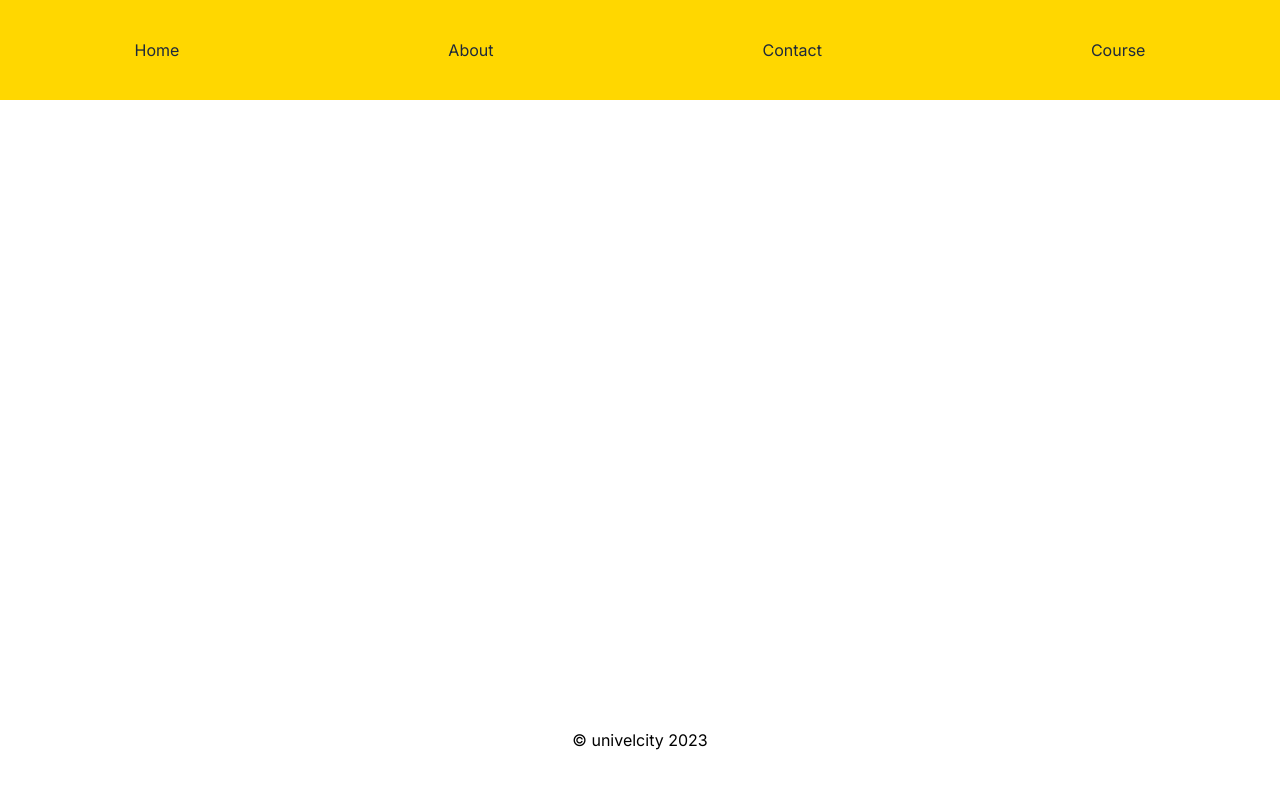
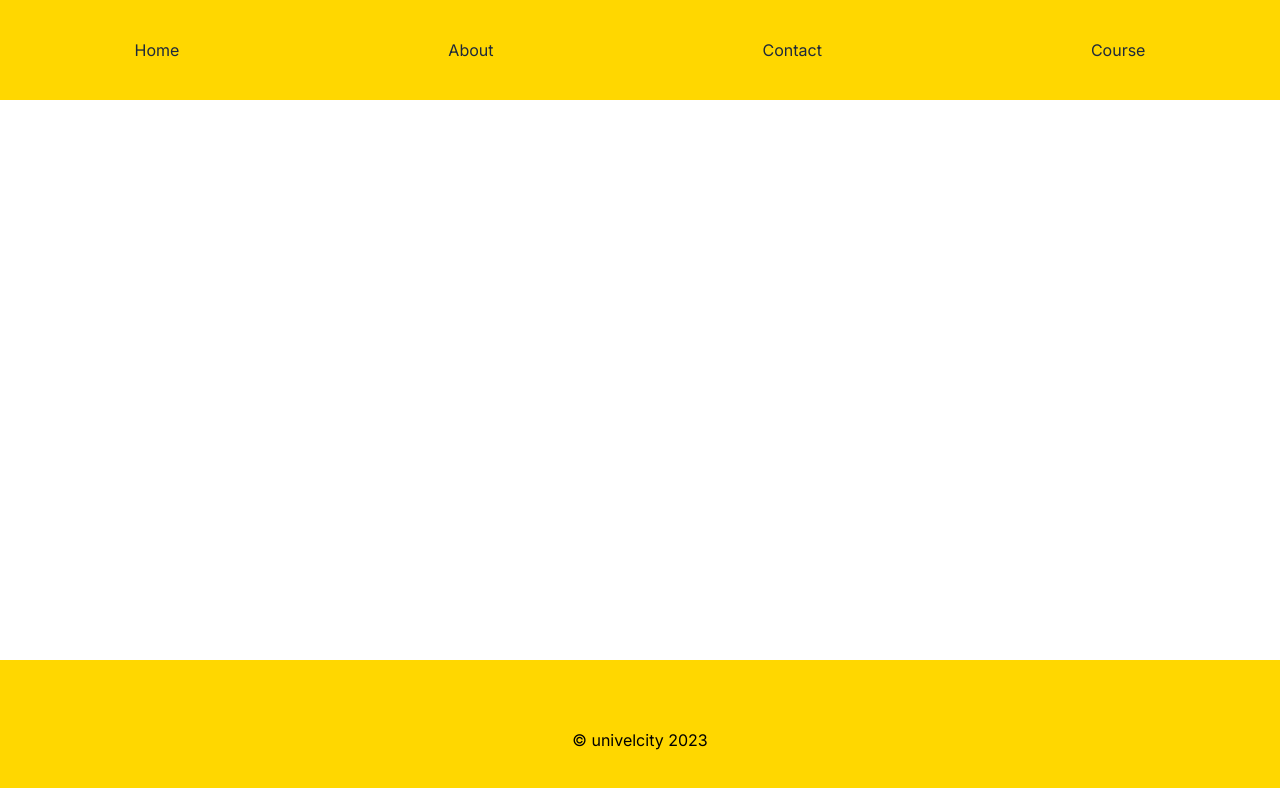
Before and after one commit to Bsoluwanjoba/frontend, a Next.js app: page / in a window 1280 px wide. Shown: the top 788 px of the page. Built offline with nearby package versions, Linux system fonts and the light colour scheme.

Commit message:
modify footer files

```diff
--- a/src/app/components/Footer.jsx
+++ b/src/app/components/Footer.jsx
@@ -1,7 +1,7 @@
 
 export default function Footer() {
   return (
-     <footer className="bg-gold flex items-center justify-center h-[20vh]">
+     <footer className="bg-[gold] flex items-center justify-center h-[20vh]">
         <p>&copy; univelcity {new Date().getFullYear()}</p>
      </footer>
   )
```
